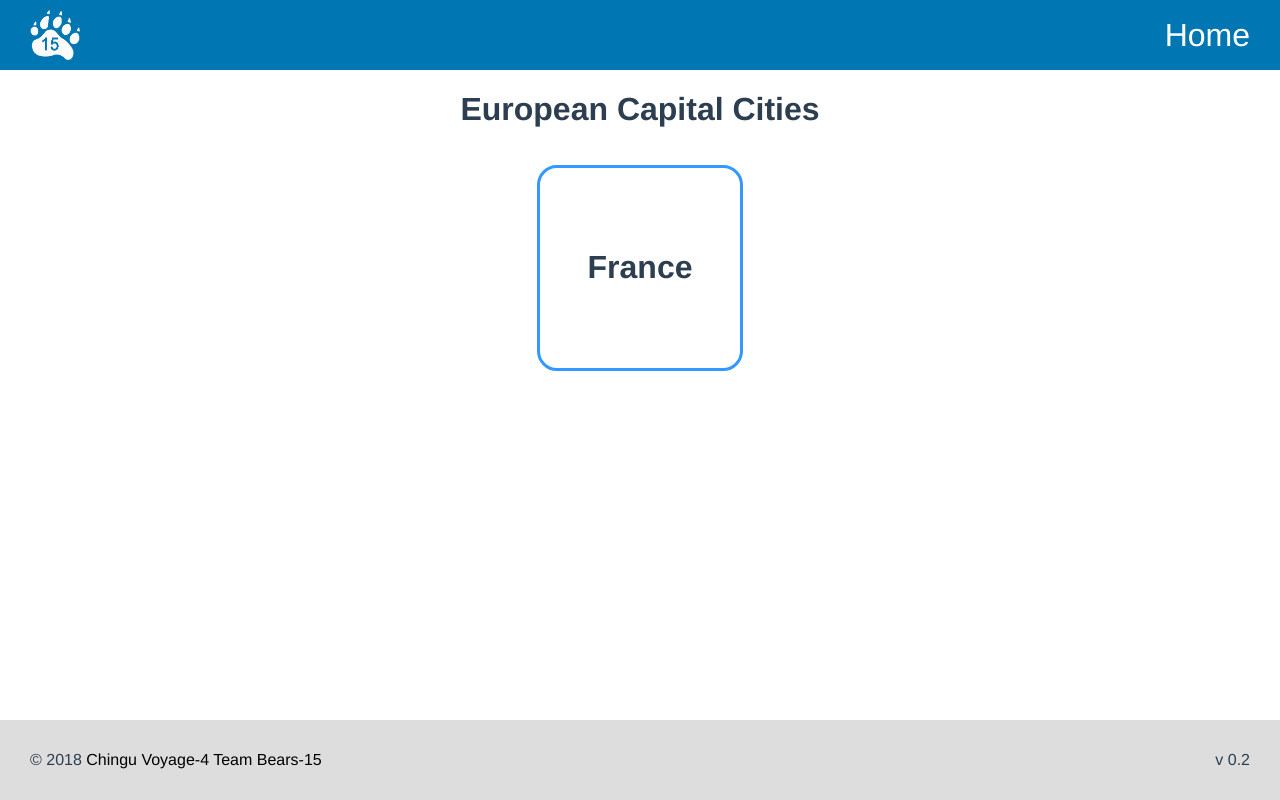
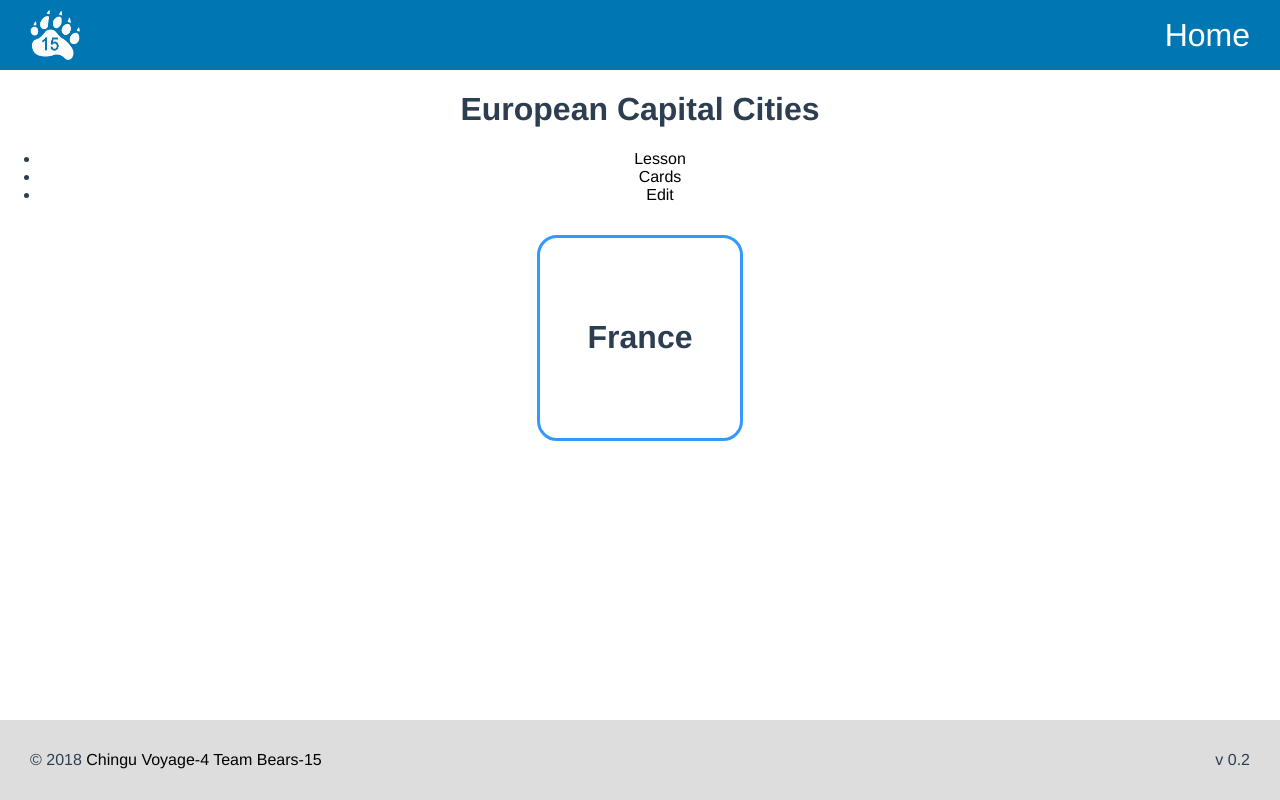
Before and after one commit to chingu-voyage4/Bears-Team-15, a Vue app: page /#/collection/1 in a window 1280 px wide. Built offline with nearby package versions, Linux system fonts and the light colour scheme.

Commit message:
feat: Add navigation links to children

```diff
--- a/src/components/Collection.vue
+++ b/src/components/Collection.vue
@@ -1,6 +1,15 @@
 <template>
 <div>
   <h1> {{ collection.collectionName }} </h1>
+  <nav>
+    <ul>
+      <li
+        v-for="(item, index) in navItems" :key="index"
+      >
+        <router-link :to="item.route">{{ item.display }}</router-link>
+      </li>
+    </ul>
+  </nav>
   <router-view/>
 </div>
 </template>
```
